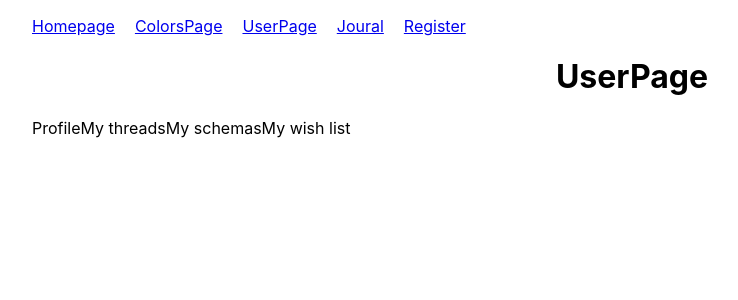
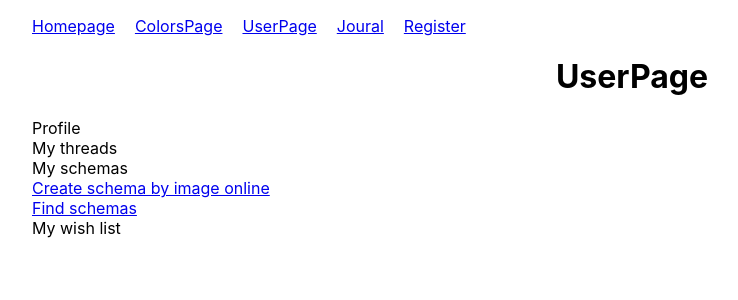
Before and after one commit to PiekharievaK/floss, a React (Create React App) app: page /UserPage in a window 1280 px wide. Shown: the top 300 px of the page, without its empty margins (8-746 px from the left). Built offline with nearby package versions, Linux system fonts and the light colour scheme.

Commit message:
Добавляет стиль списку и правит рауты

```diff
--- a/src/App.js
+++ b/src/App.js
@@ -14,8 +14,8 @@ function App() {
     <div className="App">
       <Header/>
       <Routes>
-      <Route  element={<Outlet />}>
-              <Route path="/"  element={<Homepage />}/>
+      <Route  path="/"  element={<Outlet/>}>
+                <Route index  element={<Homepage />}/>
                 <Route
                   path="/ColorsPage"
                   element={
--- a/src/Pages/JournalPage/JournalPage.js
+++ b/src/Pages/JournalPage/JournalPage.js
@@ -9,6 +9,7 @@ export  const JournalPage =()=>{
     </div>
     <div>
     <form>
+        <input type={"color"} placeholder={"hex"}></input >
         <input type={"search"} placeholder={"number"}></input >
         <input type={"search"} placeholder={"label"}></input >
         <input type={"search"} placeholder={"color"}></input >
--- /dev/null
+++ b/src/Pages/UserPage/UserPage.module.scss
@@ -0,0 +1,10 @@
+.ul{
+    display: flex;
+    flex-direction: column;
+    width: fit-content;
+    align-items: flex-start;
+    }
+
+    .li{
+        margin-right: 20px;
+    }
--- a/src/Pages/UserPage/Userpage.js
+++ b/src/Pages/UserPage/Userpage.js
@@ -1,9 +1,13 @@
+import s from "../UserPage/UserPage.module.scss"
+
 export  const UserPage =()=>{
     return <div><h1>UserPage</h1>
-    <ul>
-        <li>Profile</li>
-        <li>My threads</li>
-        <li>My schemas</li>
-        <li>My wish list</li>
+    <ul className={s.ul}>
+        <li className={s.li}>Profile</li>
+        <li className={s.li}>My threads</li>
+        <li className={s.li}>My schemas</li>
+        <li className={s.li}><a href="https://doitms.com/csm/" target="blank">Create schema by image online </a></li>
+        <li className={s.li}><a href="https://moresxem.com/category/sxemi-pdf/" target="blank">Find schemas </a></li>
+        <li className={s.li}>My wish list</li>
         </ul></div>
     }
```
